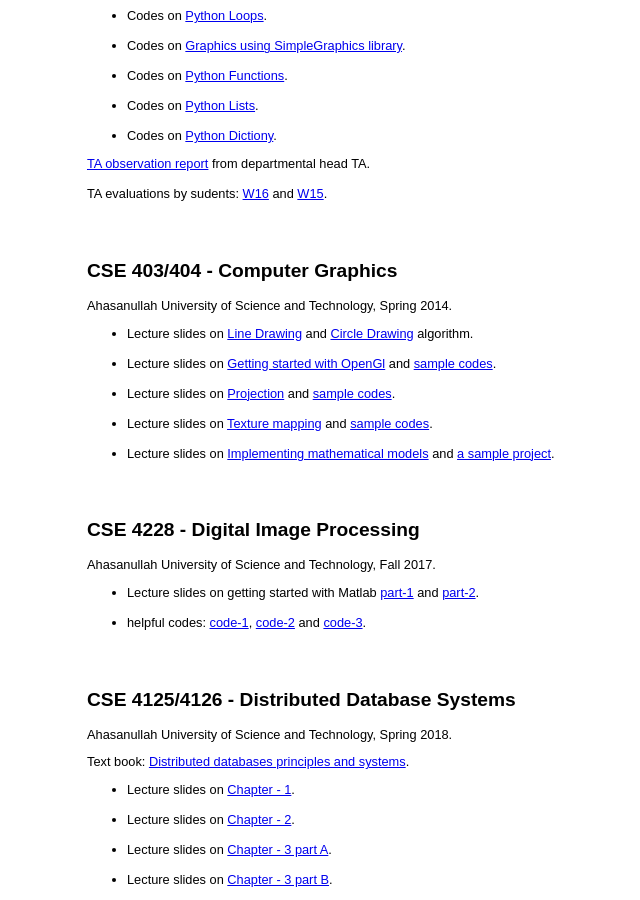
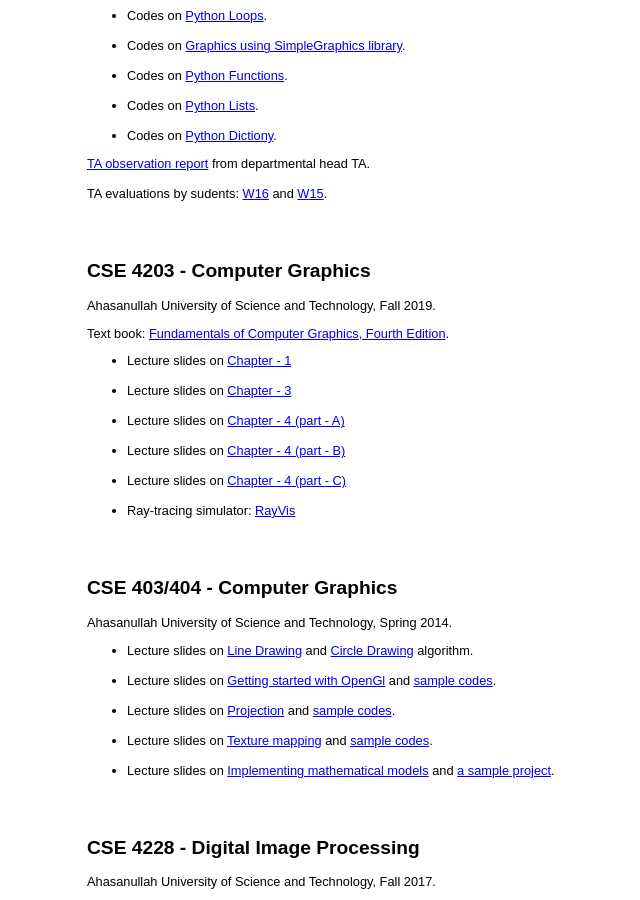
Before and after one commit to imruljubair/imruljubair.github.io, a Jekyll site: the page teaching/teaching-page.html, which Jekyll copies as it is, in a window 1280 px wide and 900 px high, scrolled down 314 px. Shown: the whole window, without its empty margins (21-661 px from the left). Built offline with Jekyll 4.4.1, drawn with Linux system fonts in a browser that asks for light colours.

Commit message:
teaching

```diff
--- a/_includes/teaching.html
+++ b/_includes/teaching.html
@@ -5,6 +5,7 @@
     <p class="lead">
       <ul style="font-size:85%">
         <li><a href="teaching/teaching-page.html#python">Python @ University of Calgary</a></li>
+	<li><a href="teaching/teaching-page.html#graphicsnew">Computer Graphics (latest) @ AUST</a></li>
         <li><a href="teaching/teaching-page.html#graphics">Computer Graphics @ AUST</a></li>
         <li><a href="teaching/teaching-page.html#dip">Digital Image Processing @ AUST</a></li>
         <li><a href="teaching/teaching-page.html#ddb">Distributed Database Systems @ AUST</a></li>
--- a/teaching/teaching-page.html
+++ b/teaching/teaching-page.html
@@ -45,6 +45,27 @@ div {
  <br>
  <br>
  TA evaluations by sudents: <a href="material/Jubair_ Mohammad_TA_W16.pdf">W16</a> and <a href="material/Jubair_ Mohammad_TA_W15.pdf">W15</a>.</p>
+<br><br>
+
+
+<a name="graphicsnew"></a>
+<h2>CSE 4203 - Computer Graphics </h2>
+<p class="lead">Ahasanullah University of Science and Technology, Fall 2019.</p>
+<p class="lead">Text book: <a href="https://www.cs.cornell.edu/~srm/fcg4/">Fundamentals of Computer Graphics, Fourth Edition</a>.
+<ul>
+  <li>Lecture slides on <a href="material/CSE4203/Chapter - 1.pdf">Chapter - 1</a></li>
+    <br>
+  <li>Lecture slides on <a href="material/CSE4203/Chapter - 3.pdf">Chapter - 3</a></li>
+    <br>
+  <li>Lecture slides on <a href="material/CSE4203/Chapter - 4 (part - A).pdf">Chapter - 4 (part - A)</a></li>
+    <br>
+  <li>Lecture slides on <a href="material/CSE4203/Chapter - 4 (part - B).pdf">Chapter - 4 (part - B)</a></li>
+    <br>
+  <li>Lecture slides on <a href="material/CSE4203/Chapter - 4 (part - C).pdf">Chapter - 4 (part - C)</a></li>
+    <br>
+  <li>Ray-tracing simulator: <a href="https://github.com/imruljubair/RayVis">RayVis</a></li>
+</ul>
+</p>
 <br><br>
 
 
```
Also changed, not shown: 5 other files.
